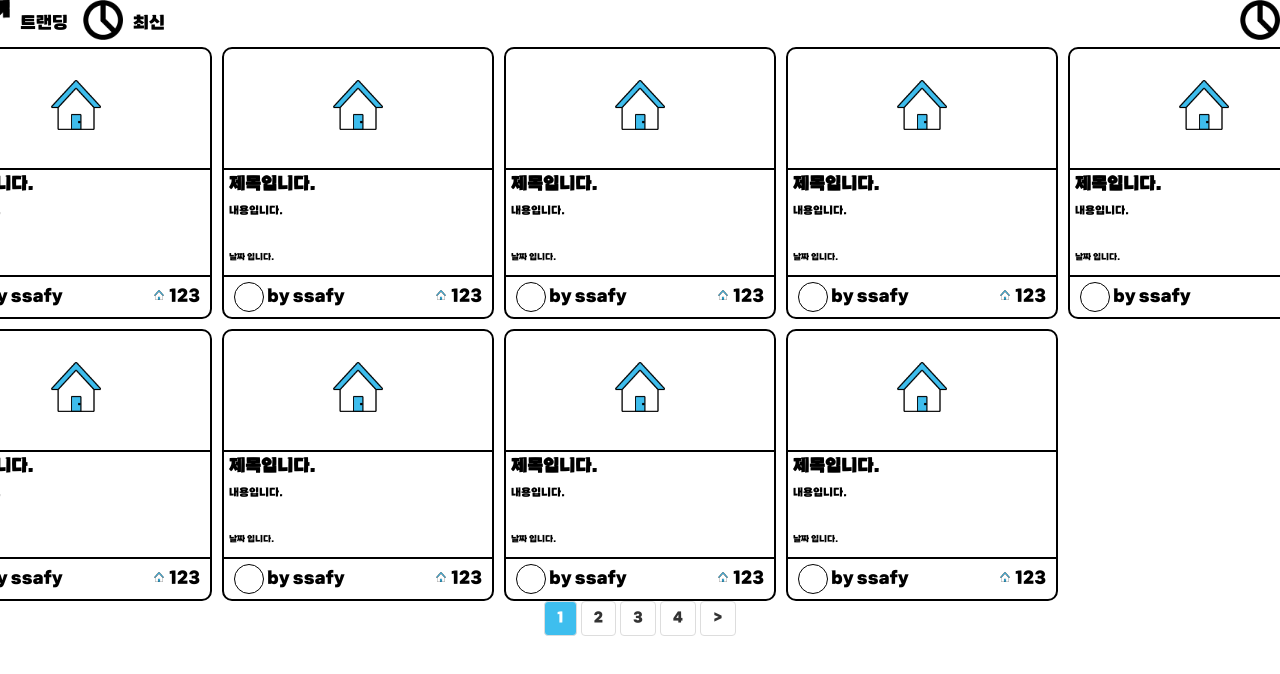
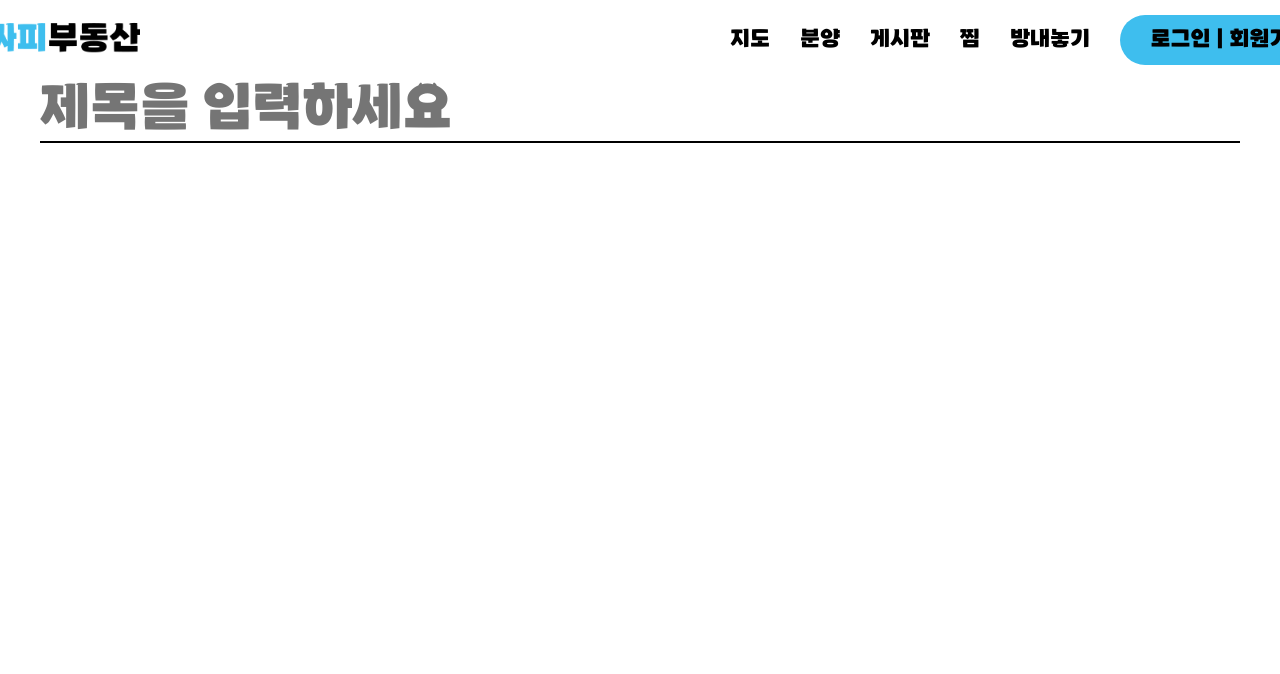
Before and after one commit to SSAFY-Real-Estate/frontend, a Vue app: page / in a window 1280 px wide. Shown: the top 674 px of the page. Built offline with nearby package versions, Linux system fonts and the light colour scheme.

Commit message:
feat : 게시판 조회 제목 css 추가

```diff
--- a/src/App.vue
+++ b/src/App.vue
@@ -4,16 +4,18 @@ import MainView from "./views/MainView.vue";
 import StartView from "./views/StartView.vue";
 import BoardListView from "./views/BoardListView.vue";
 import Pagination from "./components/pagination/Pagination.vue";
+import BoardDetailView from "@/views/BoardDetailView.vue";
 </script>
 
 <!-- 1920 X 1080 해상도 기준 -->
 <template>
   <div id="wrap">
     <!-- <StartView /> -->
-    <!-- <Header />
-    <MainView />-->
-    <BoardListView />
-    <Pagination :path="'test'" :option="0" :count="30" :totalCount="100" />
+    <Header />
+    <!-- <MainView /> -->
+    <!-- <BoardListView />
+    <Pagination :path="'test'" :option="0" :count="30" :totalCount="100" /> -->
+    <BoardDetailView />
   </div>
 </template>
 
--- a/src/components/board/BoardCard.vue
+++ b/src/components/board/BoardCard.vue
@@ -4,10 +4,12 @@
   <!-- profile -->
   <div class="BoardCard">
     <div class="profileImg">
-      <div><img src="../../assets/houseLogo.png" width="50px" height="50px"/></div>
+      <div>
+        <img src="../../assets/houseLogo.png" width="50px" height="50px" />
+      </div>
     </div>
 
-  <!-- content -->
+    <!-- content -->
     <div class="content">
       <div class="content_child">
         <div class="content_child_title"><h4>제목입니다.</h4></div>
@@ -16,7 +18,7 @@
       </div>
     </div>
 
-  <!--like -->
+    <!--like -->
     <div class="like">
       <div class="like_profile">
         <div class="like_profile_picture"></div>
@@ -25,7 +27,9 @@
       </div>
 
       <div class="like_like">
-        <div class="like_like_img"><img src="../../assets/houseLogo.png" width="10px" height="10px"></div>
+        <div class="like_like_img">
+          <img src="../../assets/houseLogo.png" width="10px" height="10px" />
+        </div>
         <div class="like_like_count">123</div>
       </div>
     </div>
@@ -40,37 +44,36 @@
   height: 272px;
   border: 2px solid black;
 }
-.like{
+.like {
   padding: 10px;
   box-sizing: border-box;
   height: 15%;
   display: flex;
   justify-content: space-between;
-
 }
-.like_like{
+.like_like {
   height: 100%;
   display: flex;
   justify-content: space-between;
   align-items: center;
 }
-.like_like_img{
+.like_like_img {
   margin-right: 5px;
 }
-.like_profile{
+.like_profile {
   height: 100%;
   display: flex;
   justify-content: space-between;
   align-items: center;
 }
-.like_profile_by{
+.like_profile_by {
   margin: 3px;
 }
-.like_profile_picture{
+.like_profile_picture {
   box-sizing: border-box;
   width: 30px;
   height: 30px;
-  border: 1px solid black;;
+  border: 1px solid black;
   border-radius: 50%;
 }
 
--- /dev/null
+++ b/src/views/BoardDetailView.vue
@@ -0,0 +1,27 @@
+<script setup></script>
+
+<template>
+  <div class="boardDetail">
+    <div class="title">
+      <input class="title_input" type="text" placeholder="제목을 입력하세요" />
+    </div>
+    <div class="content"></div>
+    <div class="func"></div>
+  </div>
+</template>
+
+<style scoped>
+.boardDetail {
+  width: 1200px;
+}
+.title {
+  width: 100%;
+  box-sizing: border-box;
+  border-bottom: 2px solid black;
+}
+input {
+  border: none; /* 기본 테두리 제거 */
+  outline: none; /* 포커스 시 기본 outline 제거 */
+  font-size: 50px;
+}
+</style>
```
